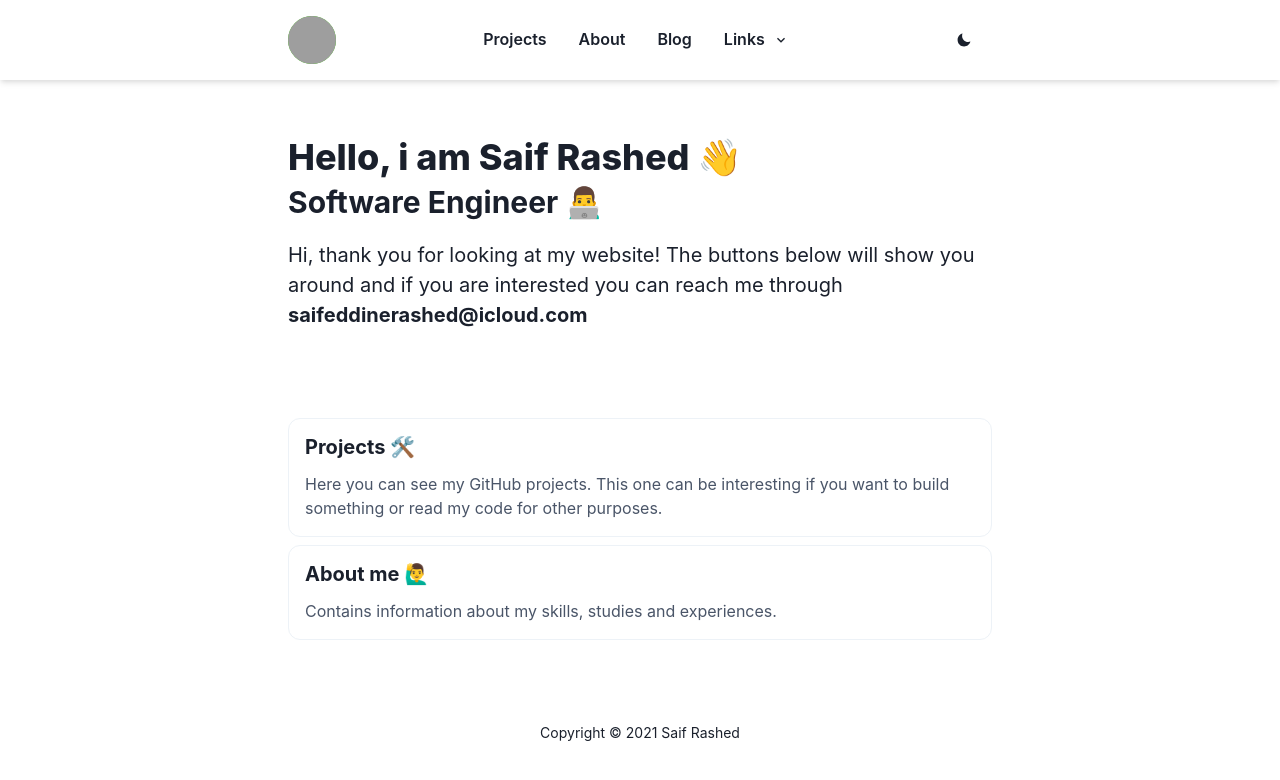
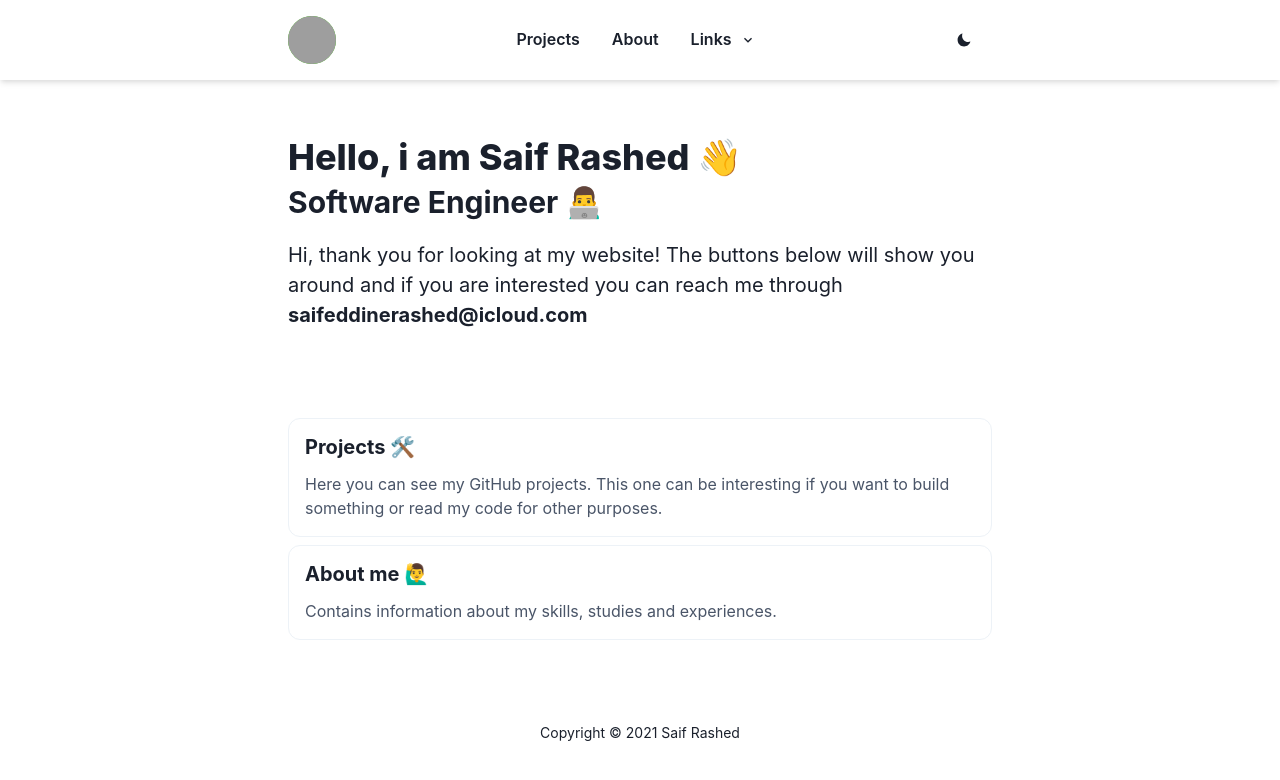
Before and after one commit to saifrashed/saifrashed, a Next.js app: page / in a window 1280 px wide. Shown: the top 780 px of the page. Built offline with nearby package versions, Linux system fonts and the light colour scheme; no server answers; grey boxes are pictures that could not be loaded.

Commit message:
hidden blog item

```diff
--- a/components/NavBar/index.js
+++ b/components/NavBar/index.js
@@ -87,18 +87,18 @@ const Navbar = () => {
                                     </Button>
                                 </Link>
 
-                                <Link href={"/blog"}>
-                                    <Button
-                                        variant="ghost"
-                                        size="md"
-                                        _activeLink={{
-                                            color: useColorModeValue("blue.500", "blue.200"),
-                                        }}
-                                        px={4}
-                                    >
-                                        Blog
-                                    </Button>
-                                </Link>
+                                {/*<Link href={"/blog"}>*/}
+                                    {/*<Button*/}
+                                        {/*variant="ghost"*/}
+                                        {/*size="md"*/}
+                                        {/*_activeLink={{*/}
+                                            {/*color: useColorModeValue("blue.500", "blue.200"),*/}
+                                        {/*}}*/}
+                                        {/*px={4}*/}
+                                    {/*>*/}
+                                        {/*Blog*/}
+                                    {/*</Button>*/}
+                                {/*</Link>*/}
                                 <MenuButton as={Button} onClick={handleMenuClick} variant="ghost"
                                             rightIcon={<ChevronDownIcon/>}>
                                     Links
--- a/pages/blog.js
+++ b/pages/blog.js
@@ -19,7 +19,6 @@ export default function Blog({posts}) {
             <Head>
                 <title>Blog 📖‍</title>
             </Head>
-
 
             <PageTransition>
                 <Container>
```
